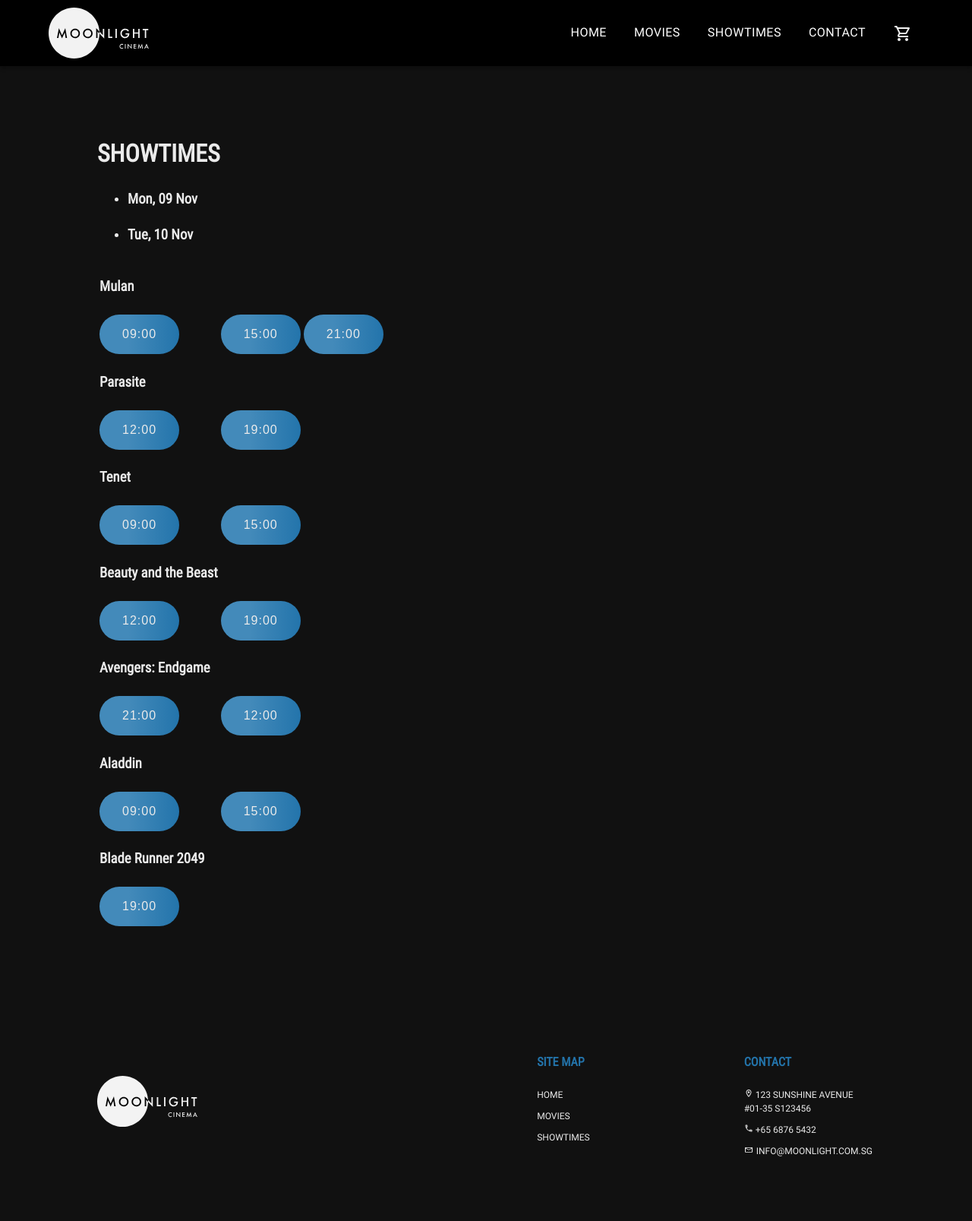
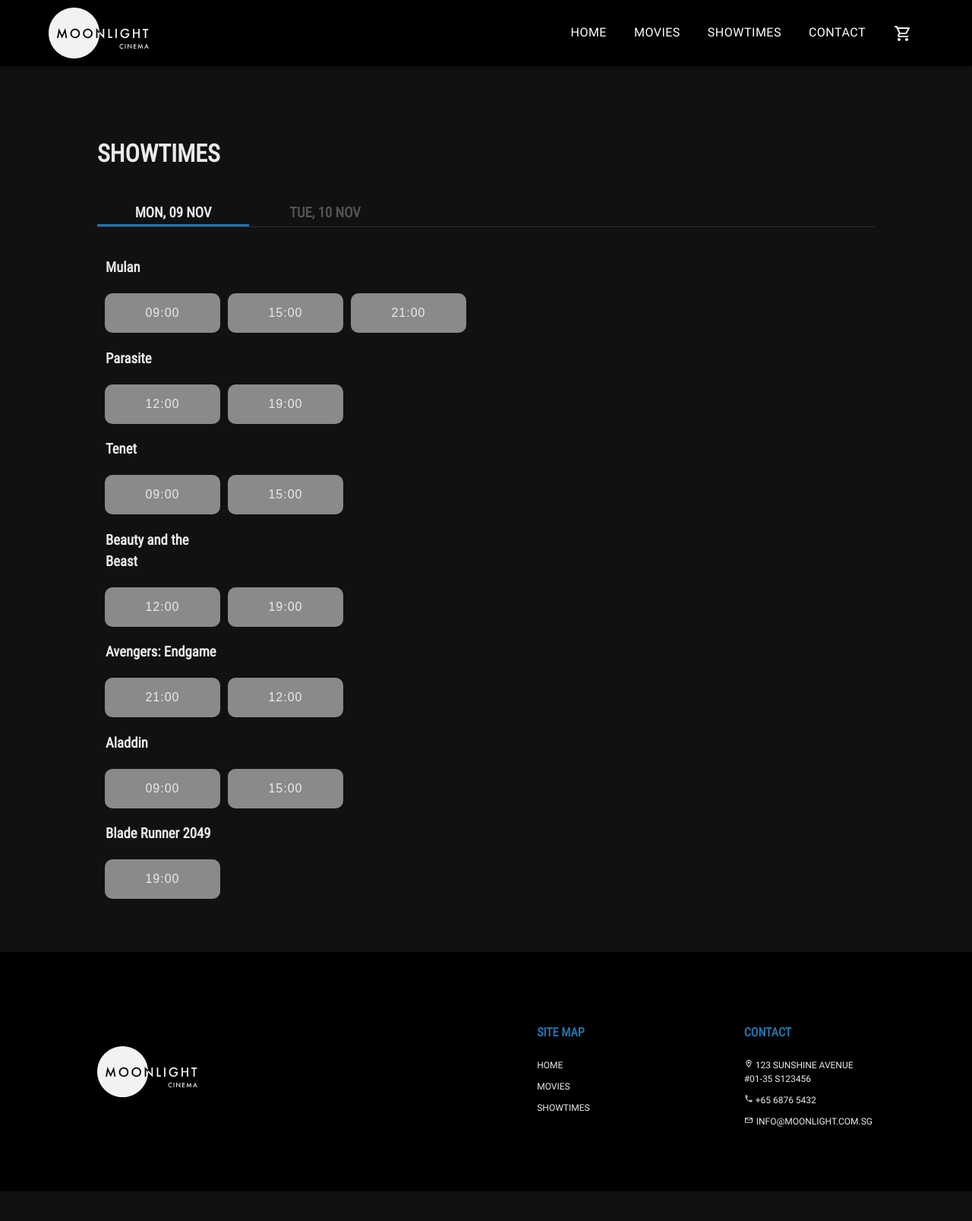
Before and after one commit to cchoo1227/moonlight, a PHP site: page /showtimes.php in a window 1280 px wide. Shown: the whole page at 76% size. After the commit the page ends 1568 px from the top, so only its background shows below. Run offline with PHP 8.4, Linux system fonts and the light colour scheme; data comes from the database, SQL or seed files in the repository.

Commit message:
Update styles.css

```diff
--- a/styles.css
+++ b/styles.css
@@ -42,7 +42,7 @@ button, .button {
     background: linear-gradient(90.94deg, #438ABA 36.39%, #2374AB 100%);
     border-radius: 30px;
     border: none;
-    padding: 17px 30px;
+    padding: 17px 25px;
     color:#EBEBEB;
     text-transform: uppercase;
     letter-spacing: 1px;
@@ -56,13 +56,18 @@ button, .button {
     border-style: solid;
 }
 
-.underlined-titles > h2 {
+.underlined-titles h2 {
     width: 200px;
     margin: 0;
     text-align: center;
     border-width: 0 0 3px 0;
     border-color: #2374AB;
     border-style: solid;
+}
+
+.page-title {
+    text-transform: uppercase;
+    margin-bottom: 40px;
 }
 
 
@@ -181,7 +186,7 @@ to {opacity: 1}
 
 .movie-posters{
     width: 100%;
-    padding: 40px 0;
+    border-spacing: 30px 40px;
 }
 
 .movie-posters td {
@@ -190,7 +195,7 @@ to {opacity: 1}
 }
 
 .movie-posters img {
-    width: 200px;
+    width: 100%;
     height: 300px;
     border-radius: 10px;
     box-shadow: 0px 4px 4px rgba(0, 0, 0, 0.25);
@@ -206,10 +211,127 @@ to {opacity: 1}
     padding-top: 0;
 }
 
+/*MOVIES PAGE*/
+
+.movie-tabs ul {
+    list-style-type: none;
+    margin: 0 0 40px 0;
+    padding: 0;
+    border-width: 0 0 1px 0;
+    border-color: #303030;
+    border-style: solid;
+}
+
+.movie-tabs ul li {
+    display: inline-block;
+}
+
+.movie-tabs h2 {
+    display: inline-block;
+    margin: 0;
+    width: 200px;
+    text-align: center;
+    opacity: 0.3;
+}
+
+.movie-tabs ul li.active h2 {
+    border-width: 0 0 3px 0;
+    border-color: #2374AB;
+    border-style: solid;
+    opacity: 1;
+}
+
+.movie-posters .button {
+    display: block;
+    margin-top: 20px;
+}
+
+.movie-posters h3 {
+    margin-bottom: 0;
+}
+
+/*showtimes*/
+
+.date-tabs ul {
+    list-style-type: none;
+    margin: 0 0 20px 0;
+    padding: 0;
+    border-width: 0 0 1px 0;
+    border-color: #303030;
+    border-style: solid;
+}
+
+.date-tabs ul li {
+    display: inline-block;
+    text-transform: uppercase;
+}
+
+
+.date-tabs h3 {
+    display: inline-block;
+    margin: 0;
+    width: 200px;
+    text-align: center;
+    opacity: 0.3;
+}
+
+.date-tabs ul li.active h3 {
+    border-width: 0 0 3px 0;
+    border-color: #2374AB;
+    border-style: solid;
+    opacity: 1;
+}
+
+.date-tab {
+    border-spacing: 10px 0;
+}
+
+.date-tab .timeslots td {
+    background-color: #8A8A8A;
+    text-align: center;
+    border-radius: 10px;
+    width: 150px;
+}
+
+.date-tab .timeslots td button {
+    background: transparent;
+    padding: 0;
+    width: 100%;
+    height: 50px;
+}
+
+/*movie-details*/
+.movie-info .container table:first-child h1 {
+    margin-bottom: 0;
+}
+
+.movie-info .container table:first-child td:first-child {
+    width: 50%;
+    vertical-align: top;
+}
+
+.movie-info .container table:first-child td:first-child {
+    padding-right: 30px;
+}
+
+.movie-info .container table:first-child td img {
+    width: 100%;
+    border-radius: 30px;
+}
+
+.movie-info .container table:first-child td .rating {
+    margin-bottom: 40px;
+}
+
+.movie-info .container h1.underlined-titles {
+    margin-bottom: 0;
+}
+
 /*FOOTER*/
 
 #footer {
     width: 100%;
+    background-color: #000;
 }
 
 #footer .container {
```
